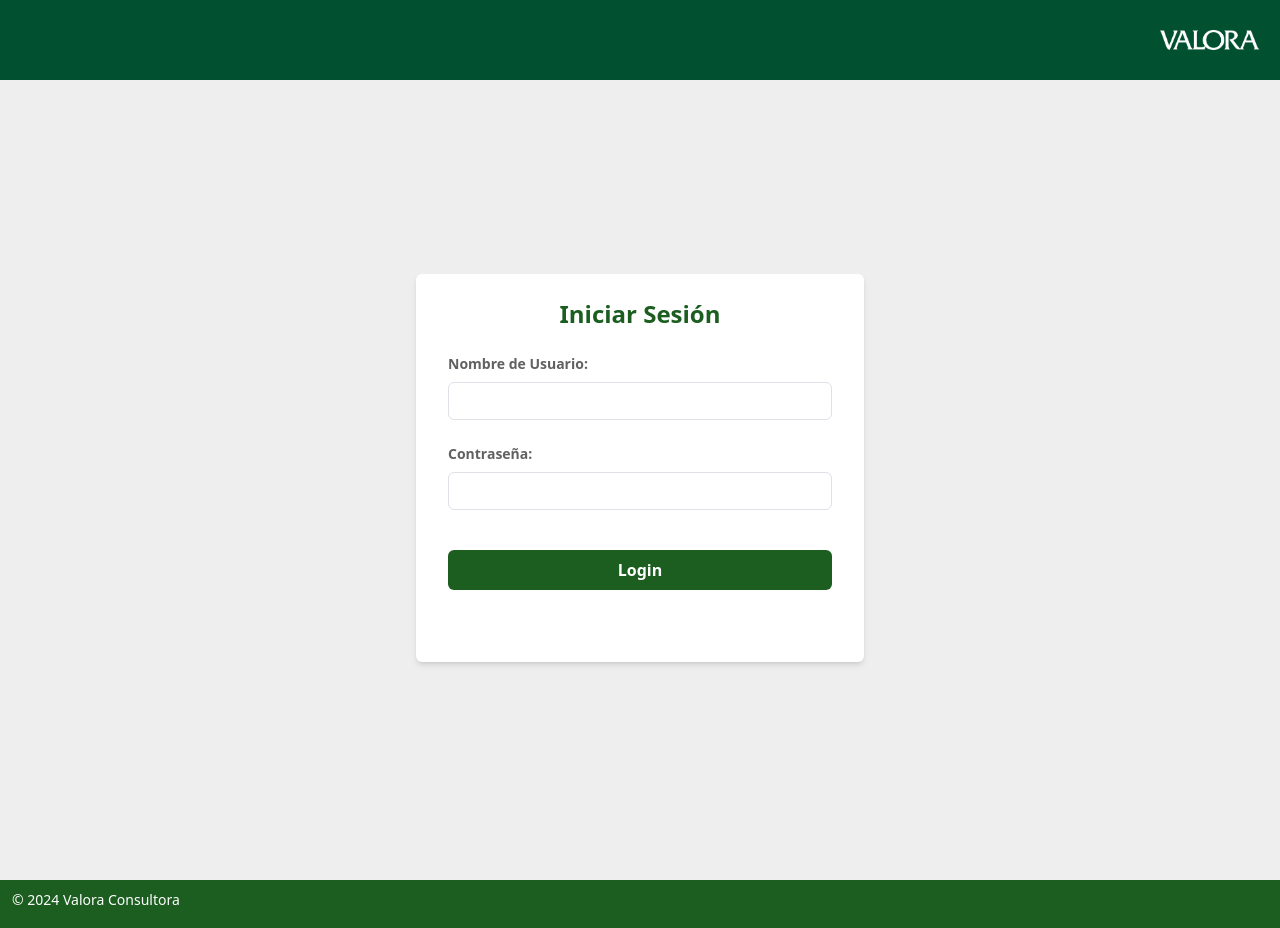
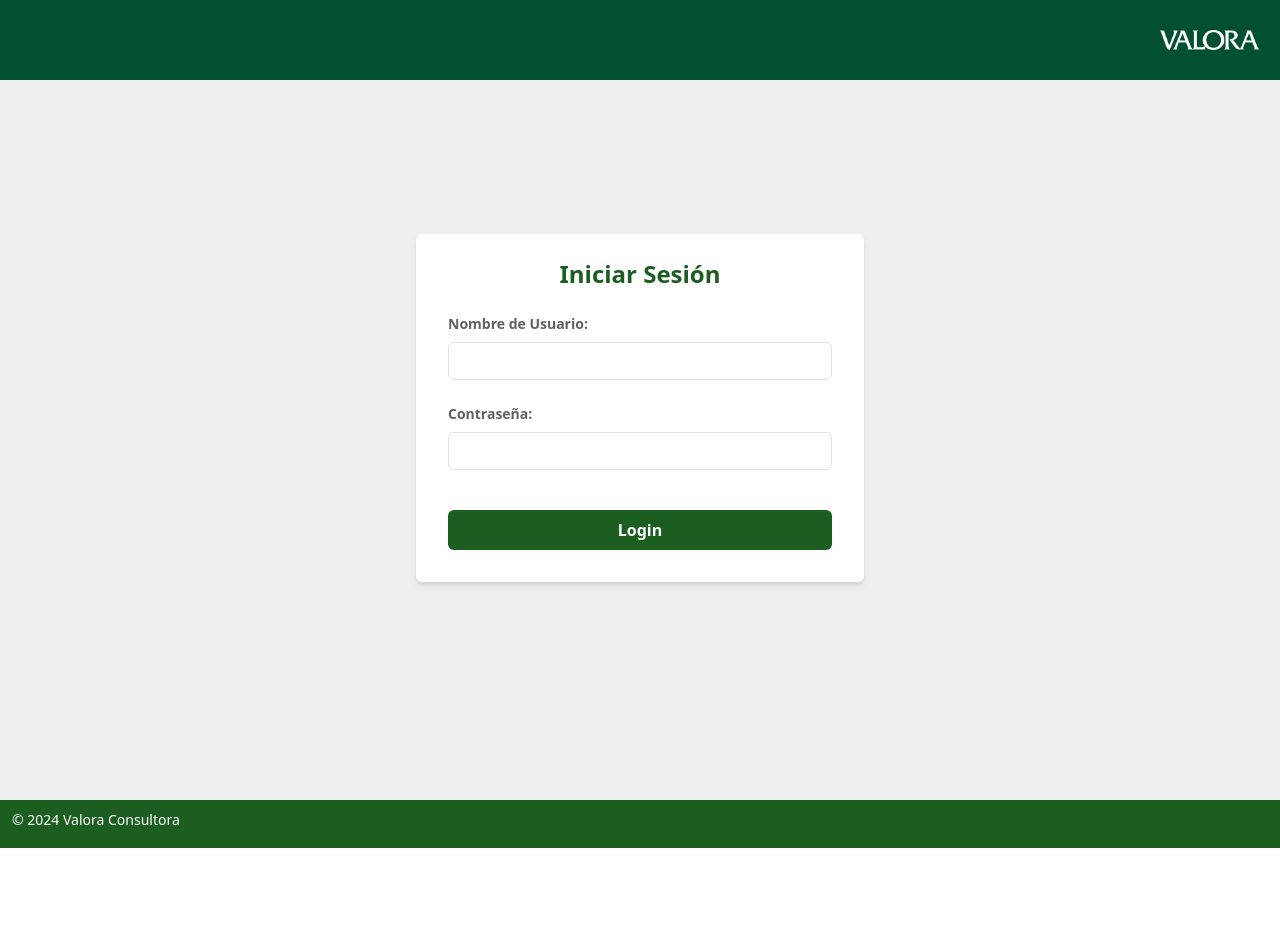
Before and after one commit to Valora-Consultora/frontend, a React (Create React App) app: page / in a window 1280 px wide. After the commit the page ends 848 px from the top, so only its background shows below. Built offline with nearby package versions, Linux system fonts and the light colour scheme.

Commit message:
Mejorado Google sign in

```diff
--- a/src/components/Login.jsx
+++ b/src/components/Login.jsx
@@ -69,8 +69,8 @@ function Login() {
   };
 
   return (
-    <div className="min-h-screen flex items-center justify-center bg-gray-200">
-      <div className="w-full max-w-md">
+    <div className="min-h-[calc(100vh-80px)] flex items-center justify-center bg-gray-200">
+      <div className="w-full max-w-md flex flex-col justify-start">
         <div className="bg-white shadow-md rounded px-8 pt-6 pb-8 mb-4">
           <h2 className="text-center text-2xl font-semibold mb-6 text-green-900">
             Iniciar Sesión
@@ -115,7 +115,10 @@ function Login() {
               </button>
             </div>
           </form>
+        </div>
+        <div className="self-center">
           <GoogleLogin
+            shape="pill"
             locale="es"
             onSuccess={googleSuccess}
             useOneTap
```
